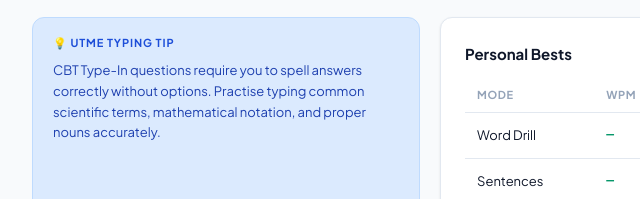
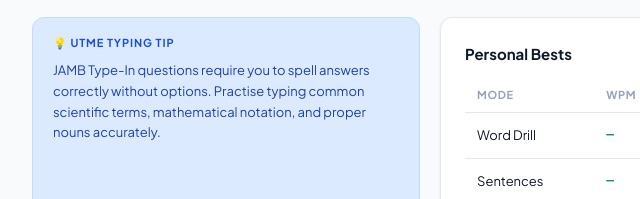
Before and after one commit to Safary01/omniprep, a plain HTML site: page typing.html in a window 1280 px wide. Shown: the part 601-800 px from the top of the page, 240-880 px from the left. Drawn offline with Linux system fonts and the light colour scheme.

Commit message:
Update typing.html

```diff
--- a/typing.html
+++ b/typing.html
@@ -237,7 +237,7 @@
         <div class="tip-card">
           <div class="tip-title">💡 UTME Typing Tip</div>
           <div class="tip-text" id="tip-text">
-            CBT Type-In questions require you to spell answers correctly without options.
+            JAMB Type-In questions require you to spell answers correctly without options.
             Practise typing common scientific terms, mathematical notation, and proper nouns accurately.
           </div>
         </div>
```
